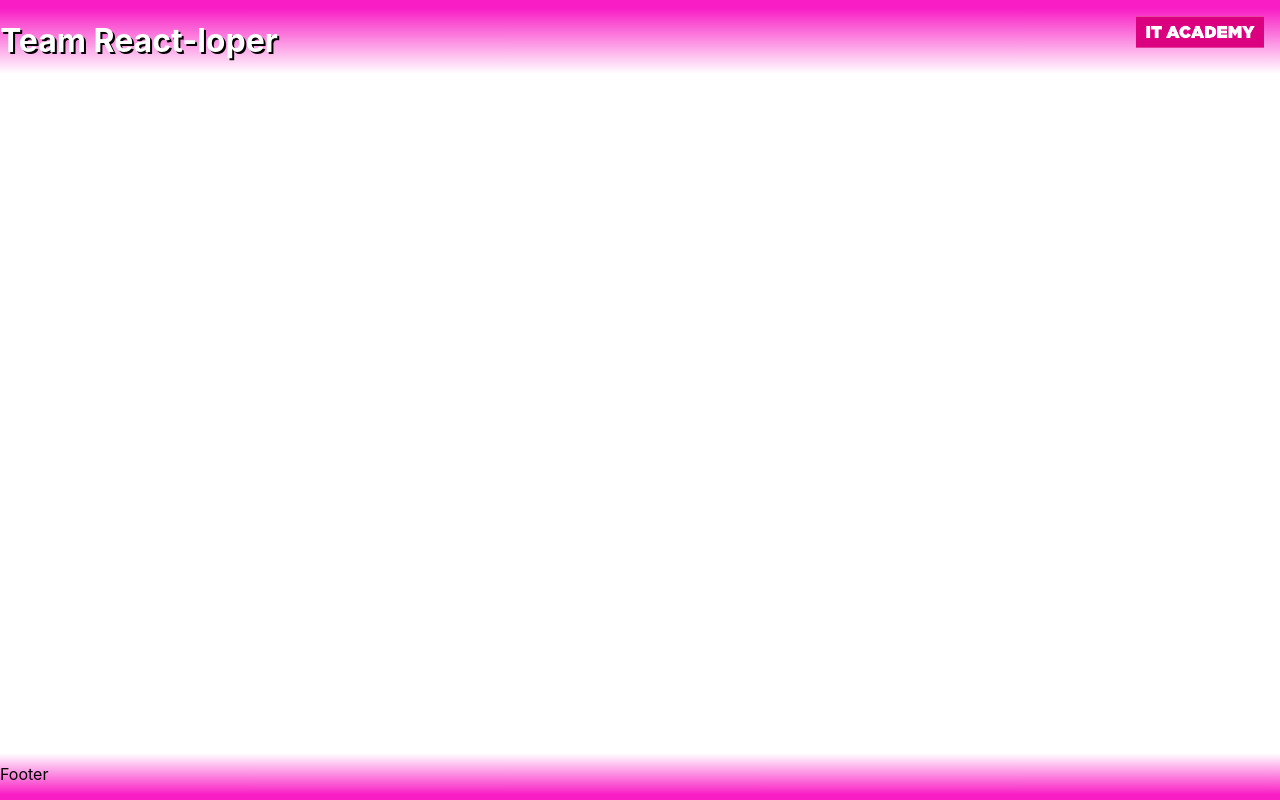
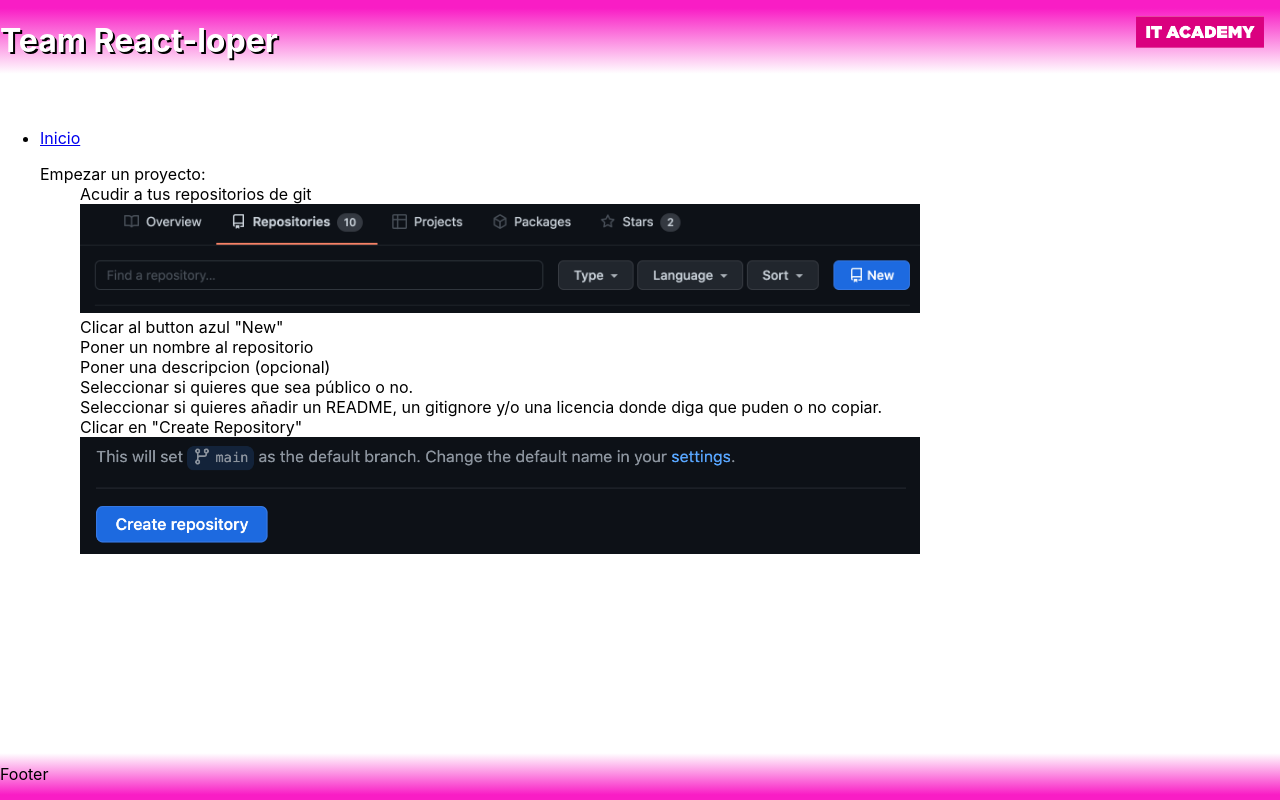
Before and after one commit to KrystelDev/Grup-d-estudi-It-React, a React (Create React App) app in the folder github/: page /startProject in a window 1280 px wide. Built offline with nearby package versions, Linux system fonts and the light colour scheme.

Commit message:
Notes for creating a git repository

```diff
--- a/github/src/App.js
+++ b/github/src/App.js
@@ -1,5 +1,5 @@
 import React, { Fragment, useState } from "react";
-import "./App.css";
+import "./styled/App.css";
 import Routes from "./application/routes";
 import Header from "./components/Header";
 
--- a/github/src/application/routes.js
+++ b/github/src/application/routes.js
@@ -1,14 +1,15 @@
 import { BrowserRouter, Route, Routes } from "react-router-dom";
 import Home from "../pages/home/home";
 import PullRequest from "../pages/pullRequest/PullRequest";
+import StartProject from "../pages/startProject/StartProject";
 
 export default () => (
   <BrowserRouter>
     <Routes>
       <Route path="/" element={<Home />} />
       <Route path="/pullRequest" element={<PullRequest />} />
-      {/* Es muy recomendable añadir esta ruta para obtener un mensaje de error en el caso de que la
-            ruta no exista. De lo contrario, si la ruta no existe llegaremos a una página en blanco */}
+      <Route path="/startProject" element={<StartProject />} />
+      {/* Es muy recomendable añadir esta ruta para obtener un mensaje de error en el caso de que la ruta no exista. De lo contrario, si la ruta no existe llegaremos a una página en blanco */}
       <Route path="*" element={() => <div>404</div>} />
     </Routes>
   </BrowserRouter>
--- a/github/src/index.js
+++ b/github/src/index.js
@@ -1,6 +1,6 @@
 import React from "react";
 import ReactDOM from "react-dom";
-import "./index.css";
+import "./styled/index.css";
 import App from "./App";
 
 ReactDOM.render(
--- a/github/src/pages/home/home.js
+++ b/github/src/pages/home/home.js
@@ -10,6 +10,9 @@
       <li>
         <Link to="/pullRequest">Pull Request</Link>
       </li>
+      <li>
+        <Link to="/startProject">Empezar un proyecto</Link>
+      </li>
     </ul>
   </Fragment>
 );
--- a/github/src/pages/pullRequest/PullRequest.js
+++ b/github/src/pages/pullRequest/PullRequest.js
@@ -1,9 +1,14 @@
 import React, { Fragment } from "react";
-import home from "../home/home";
+import { Link } from "react-router-dom";
 
 const PullRequest = () => {
   return (
     <Fragment>
+      <ul>
+        <li>
+          <Link to="/">Inicio</Link>
+        </li>
+      </ul>
       <ol>
         Pull request:
         <ol>
--- /dev/null
+++ b/github/src/pages/startProject/StartProject.js
@@ -0,0 +1,48 @@
+import React, { Fragment } from "react";
+import "../../styled/StartProject.css";
+import { Link } from "react-router-dom";
+import repositorio from "../../components/img/Respositores.png";
+import crearRepositorio from "../../components/img/crearRepositorio.png";
+
+const StartProject = () => {
+  return (
+    <Fragment>
+      <ul>
+        <li>
+          <Link to="/">Inicio</Link>
+        </li>
+      </ul>
+      <ol>
+        Empezar un proyecto:
+        <ol>
+          Acudir a tus repositorios de git
+          <br />
+          <img
+            className="imgRepositorio"
+            src={repositorio}
+            alt="fragmento inicial de las opciones de git dentro de repositorio"
+          />
+        </ol>
+        <ol>Clicar al button azul "New"</ol>
+        <ol>Poner un nombre al repositorio</ol>
+        <ol>Poner una descripcion (opcional)</ol>
+        <ol>Seleccionar si quieres que sea público o no.</ol>
+        <ol>
+          Seleccionar si quieres añadir un README, un gitignore y/o una licencia
+          donde diga que puden o no copiar.
+        </ol>
+        <ol>
+          Clicar en "Create Repository"
+          <br />
+          <img
+            className="imgRepositorio"
+            src={crearRepositorio}
+            alt="fragmento final de las opciones de git dentro de repositorio"
+          />
+        </ol>
+      </ol>
+    </Fragment>
+  );
+};
+
+export default StartProject;
--- /dev/null
+++ b/github/src/styled/StartProject.css
@@ -0,0 +1,3 @@
+.imgRepositorio {
+  width: 70%;
+}
```
Also changed, not shown: github/src/components/img/Respositores.png (added), github/src/components/img/crearRepositorio.png (added), github/src/styled/App.css (renamed from github/src/App.css), github/src/styled/index.css (renamed from github/src/index.css).
